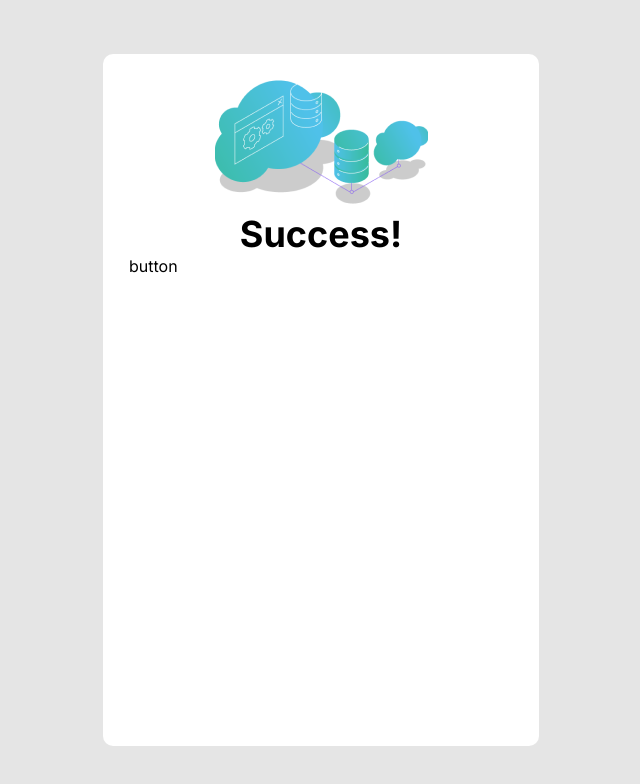
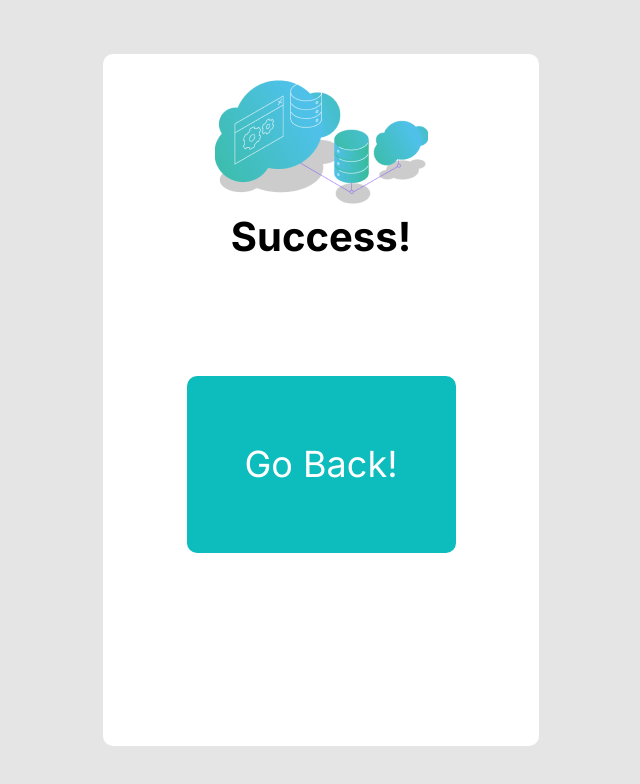
Before and after one commit to saamoff/react-form, a React (Create React App) app: page / in a window 1280 px wide. Shown: the top 784 px of the page, without its empty margins (319-959 px from the left). Built offline with nearby package versions, Linux system fonts and the light colour scheme.

Commit message:
Style: styled the button on the success page

```diff
--- a/src/components/Button/button.js
+++ b/src/components/Button/button.js
@@ -1,8 +1,11 @@
-import React from 'react'
+import React from 'react';
+import { MainButton, ButtonWrap } from './button.styled';
 
 const Button = () => {
   return (
-    <div>button</div>
+    <ButtonWrap>
+      <MainButton>Go Back!</MainButton>
+    </ButtonWrap>
   )
 }
 
--- a/src/components/Button/button.styled.js
+++ b/src/components/Button/button.styled.js
@@ -0,0 +1,26 @@
+import styled from "styled-components";
+
+
+const MainButton = styled.button`
+    font-size: 36px;
+    height: 177px;
+    width: 269px;
+    color: white;
+    cursor: pointer;
+    background-color: #0DBDBD;
+    border-radius: 10px;
+    border: 0;
+    transition: 200ms;
+    :hover {
+        background-color: #91eded
+    }
+`
+
+const ButtonWrap = styled.section`
+    display: flex;
+    justify-content: center;
+    align-items: center;
+    margin-top: 30%;
+`
+
+export {MainButton, ButtonWrap}
--- a/src/components/Button/index.js
+++ b/src/components/Button/index.js
@@ -0,0 +1,3 @@
+import { MainButton, ButtonWrap } from "./button.styled";
+
+export {MainButton, ButtonWrap}
--- a/src/pages/Login/login.js
+++ b/src/pages/Login/login.js
@@ -12,7 +12,7 @@ const Login = ({width}) => {
           <MainImg>
             <img src={photo} alt="Logo"/>
           </MainImg>
-          <Title>Intern Sign Up</Title>
+          <Title fontSize="36px">Intern Sign Up</Title>
           <form>
             <Input margin="2%"id="Name" label="Full Name*" type="text" placeholder="Name" required/>
             <FlexWrap>
--- a/src/pages/Login/login.styled.js
+++ b/src/pages/Login/login.styled.js
@@ -2,7 +2,7 @@ import styled from 'styled-components';
 
 const Title = styled.h1`
   font-family: 'Inter', sans-serif;
-  font-size: 36px;
+  font-size: ${(props) => props.fontSize};
   text-align: center;
 `
 
--- a/src/pages/Success/success.js
+++ b/src/pages/Success/success.js
@@ -10,7 +10,7 @@ const Success = (width) => {
         <MainImg>
           <img src={photo} alt="Logo"/>
         </MainImg>
-        <Title>Success!</Title>
+        <Title fontSize="40px">Success!</Title>
         <Button/>
       </Wrapper>
     </MainWrap>
```
